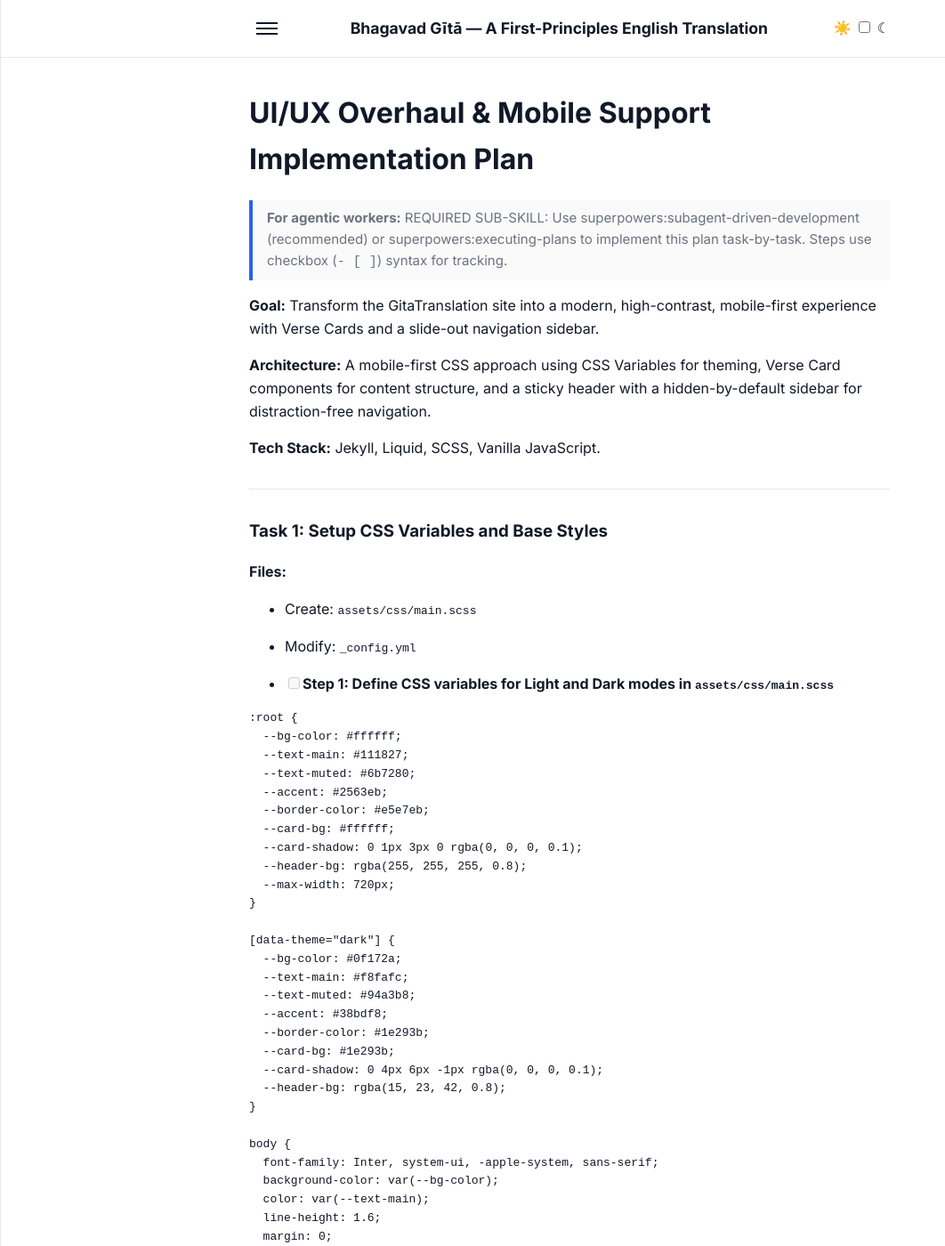
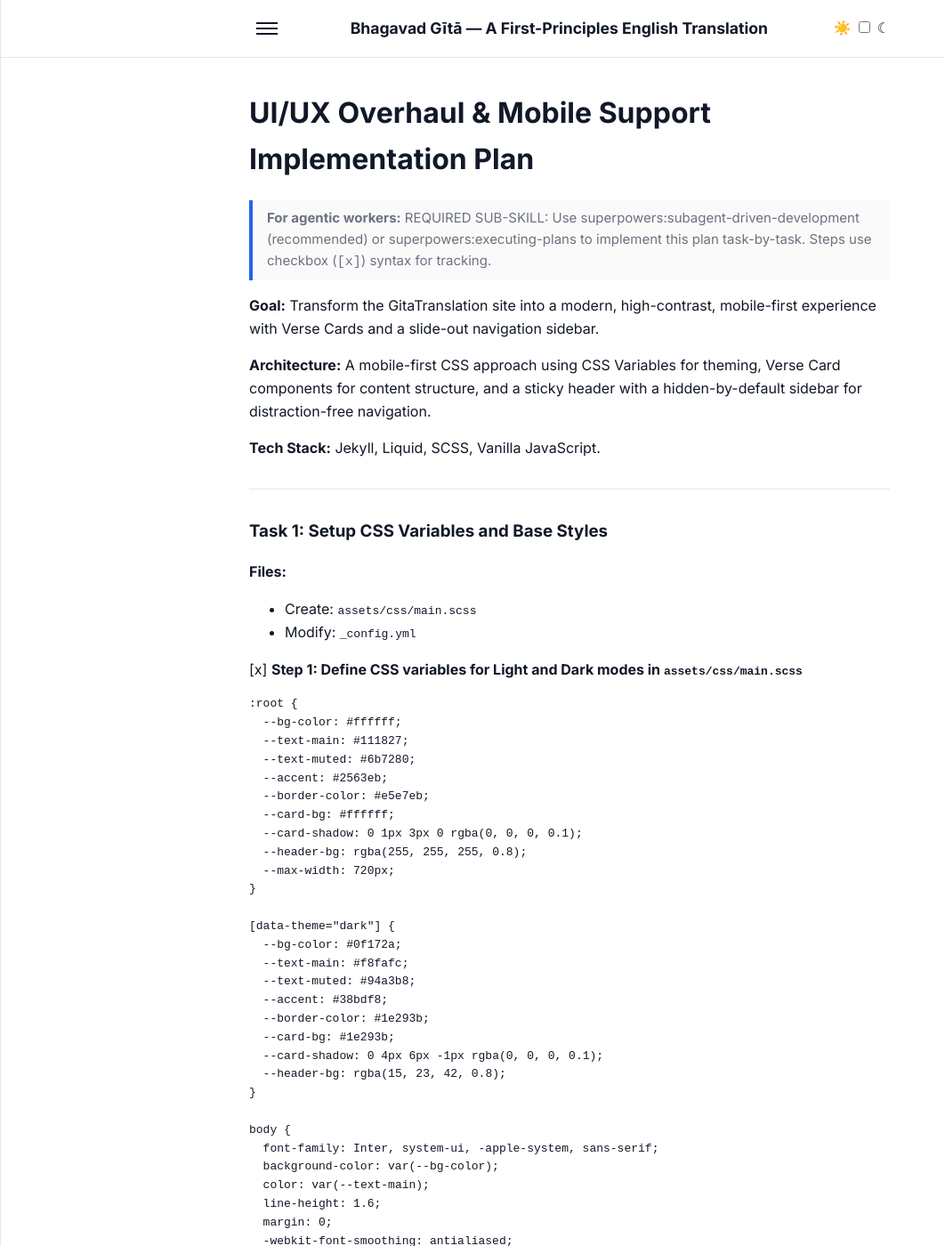
Before and after one commit to ishitvagoel/GitaTranslation, a Jekyll site: the page built from report/ui-ux-implementation-plan.md, in a window 1280 px wide and 1400 px high. Shown: the whole window at 89% size, without its empty margins (0-1062 px from the left). Built offline with Jekyll 4.4.1, drawn with Linux system fonts in a browser that asks for light colours; our own code applies the rules of GitHub Pages for plain Markdown files; some of the changed text lies outside the part shown.

````diff
--- a/assets/js/main.js
+++ b/assets/js/main.js
@@ -15,8 +15,16 @@ document.addEventListener('DOMContentLoaded', () => {
   if (closeBtn) closeBtn.addEventListener('click', toggleSidebar);
   if (overlay) overlay.addEventListener('click', toggleSidebar);
 
+  // Responsive Table Wrapping
+  const tables = document.querySelectorAll('table');
+  tables.forEach(table => {
+    const wrapper = document.createElement('div');
+    wrapper.className = 'table-wrapper';
+    table.parentNode.insertBefore(wrapper, table);
+    wrapper.appendChild(table);
+  });
+
   // Verse Card Wrapping Logic
-  // Find all H3 elements that look like verse numbers (e.g., 1.1)
   const pageContent = document.querySelector('.page-content .wrapper');
   if (pageContent) {
     const elements = Array.from(pageContent.children);
--- a/report/ui-ux-implementation-plan.md
+++ b/report/ui-ux-implementation-plan.md
@@ -1,6 +1,6 @@
 # UI/UX Overhaul & Mobile Support Implementation Plan
 
-> **For agentic workers:** REQUIRED SUB-SKILL: Use superpowers:subagent-driven-development (recommended) or superpowers:executing-plans to implement this plan task-by-task. Steps use checkbox (`- [ ]`) syntax for tracking.
+> **For agentic workers:** REQUIRED SUB-SKILL: Use superpowers:subagent-driven-development (recommended) or superpowers:executing-plans to implement this plan task-by-task. Steps use checkbox (`[x]`) syntax for tracking.
 
 **Goal:** Transform the GitaTranslation site into a modern, high-contrast, mobile-first experience with Verse Cards and a slide-out navigation sidebar.
 
@@ -16,7 +16,7 @@
 - Create: `assets/css/main.scss`
 - Modify: `_config.yml`
 
-- [ ] **Step 1: Define CSS variables for Light and Dark modes in `assets/css/main.scss`**
+[x] **Step 1: Define CSS variables for Light and Dark modes in `assets/css/main.scss`**
 
 ```scss
 :root {
@@ -58,9 +58,9 @@ body {
 }
 ```
 
-- [ ] **Step 2: Update `_config.yml` to use `main.scss` (if necessary) or ensure it's loaded.**
+[x] **Step 2: Update `_config.yml` to use `main.scss` (if necessary) or ensure it's loaded.**
 
-- [ ] **Step 3: Commit**
+[x] **Step 3: Commit**
 
 ```bash
 git add assets/css/main.scss _config.yml
@@ -75,7 +75,7 @@ git commit -m "style: initial css variables and base styles"
 - Modify: `assets/css/main.scss`
 - Modify: `_layouts/default.html` (to wrap content in a card-friendly way if possible, or style existing markdown output)
 
-- [ ] **Step 1: Add Verse Card styles to `assets/css/main.scss`**
+[x] **Step 1: Add Verse Card styles to `assets/css/main.scss`**
 
 ```scss
 .verse-card {
@@ -132,7 +132,7 @@ blockquote {
 }
 ```
 
-- [ ] **Step 2: Commit**
+[x] **Step 2: Commit**
 
 ```bash
 git add assets/css/main.scss
@@ -150,7 +150,7 @@ git commit -m "style: add verse card components"
 - Modify: `_layouts/default.html`
 - Modify: `assets/css/main.scss`
 
-- [ ] **Step 1: Create `_includes/sidebar.html`**
+[x] **Step 1: Create `_includes/sidebar.html`**
 
 ```html
 <div id="sidebar" class="sidebar">
@@ -179,7 +179,7 @@ git commit -m "style: add verse card components"
 <div id="overlay" class="overlay"></div>
 ```
 
-- [ ] **Step 2: Create `assets/js/main.js` for sidebar logic**
+[x] **Step 2: Create `assets/js/main.js` for sidebar logic**
 
 ```javascript
 document.addEventListener('DOMContentLoaded', () => {
@@ -200,7 +200,7 @@ document.addEventListener('DOMContentLoaded', () => {
 });
 ```
 
-- [ ] **Step 3: Update `_includes/header.html` for sticky behavior**
+[x] **Step 3: Update `_includes/header.html` for sticky behavior**
 
 ```html
 <header class="site-header">
@@ -216,7 +216,7 @@ document.addEventListener('DOMContentLoaded', () => {
 </header>
 ```
 
-- [ ] **Step 4: Commit**
+[x] **Step 4: Commit**
 
 ```bash
 git add _includes/sidebar.html assets/js/main.js _includes/header.html
@@ -230,7 +230,7 @@ git commit -m "feat: add sticky header and slide-out sidebar"
 **Files:**
 - Modify: `assets/css/main.scss`
 
-- [ ] **Step 1: Add responsive table styles**
+[x] **Step 1: Add responsive table styles**
 
 ```scss
 .table-wrapper {
@@ -257,7 +257,7 @@ th {
 }
 ```
 
-- [ ] **Step 2: Commit**
+[x] **Step 2: Commit**
 
 ```bash
 git add assets/css/main.scss
@@ -272,10 +272,10 @@ git commit -m "style: responsive tables for mobile"
 - Modify: `_layouts/default.html`
 - Modify: `_includes/custom-head.html`
 
-- [ ] **Step 1: Update `_layouts/default.html` to include sidebar and JS**
-- [ ] **Step 2: Ensure `assets/js/main.js` is loaded in `custom-head.html` or at the bottom of `default.html`**
-- [ ] **Step 3: Verify no horizontal scrolling on mobile**
-- [ ] **Step 4: Commit**
+[x] **Step 1: Update `_layouts/default.html` to include sidebar and JS**
+[x] **Step 2: Ensure `assets/js/main.js` is loaded in `custom-head.html` or at the bottom of `default.html`**
+[x] **Step 3: Verify no horizontal scrolling on mobile**
+[x] **Step 4: Commit**
 
 ```bash
 git add _layouts/default.html _includes/custom-head.html
````
